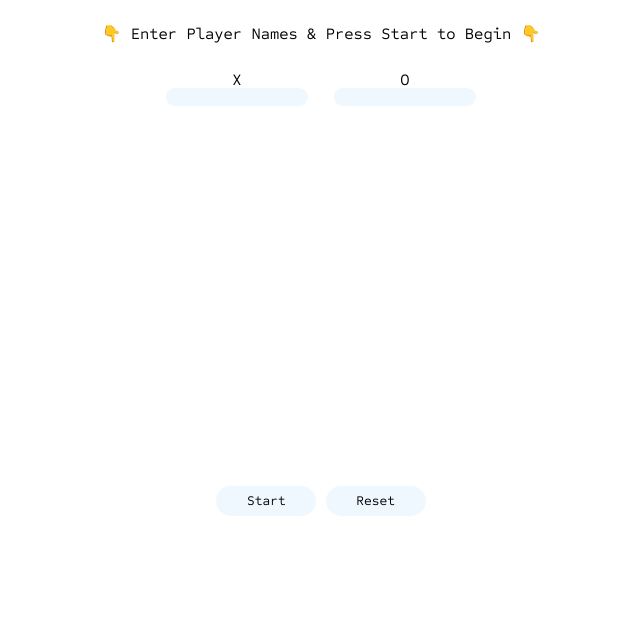
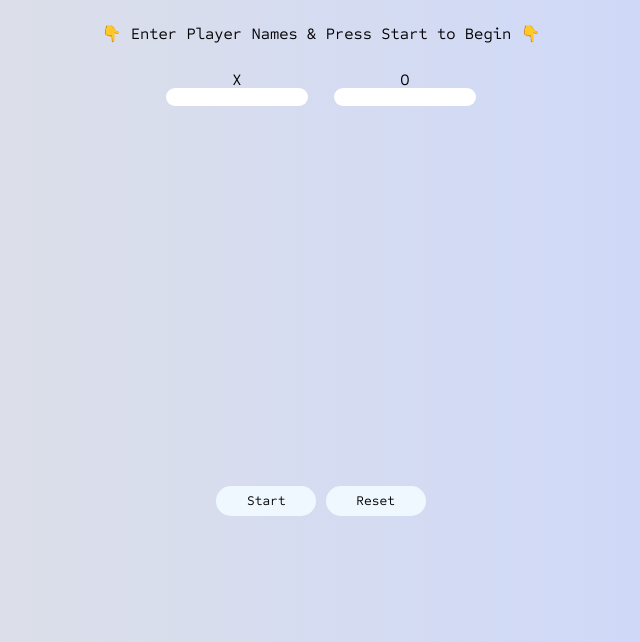
Before and after one commit to dylewskii/tic-tac-toe, a plain HTML site: page index.html in a window 1280 px wide. Shown: the part 158-800 px from the top of the page, without its empty margins (319-959 px from the left). Drawn offline with Linux system fonts and the light colour scheme.

Commit message:
change body color

```diff
--- a/styles.css
+++ b/styles.css
@@ -66,6 +66,7 @@ body {
     justify-content: center;
     align-items: center;
     font-family: "secondary-font";
+    background: linear-gradient(to right, #e2e2e2, #c9d6ff);
 }
 
 /* Header */
@@ -125,16 +126,12 @@ body {
 
 .input-one > input,
 .input-two > input {
-    background-color: aliceblue;
+    /* background-color: aliceblue; */
+    background-color: white;
     width: 80%;
     border: none;
     border-radius: 25px;
     padding-left: 5px;
-}
-
-.input-one > input:hover,
-.input-two > input:hover {
-    background-color: rgb(167, 209, 245);
 }
 
 .input-one > input:focus,
```
